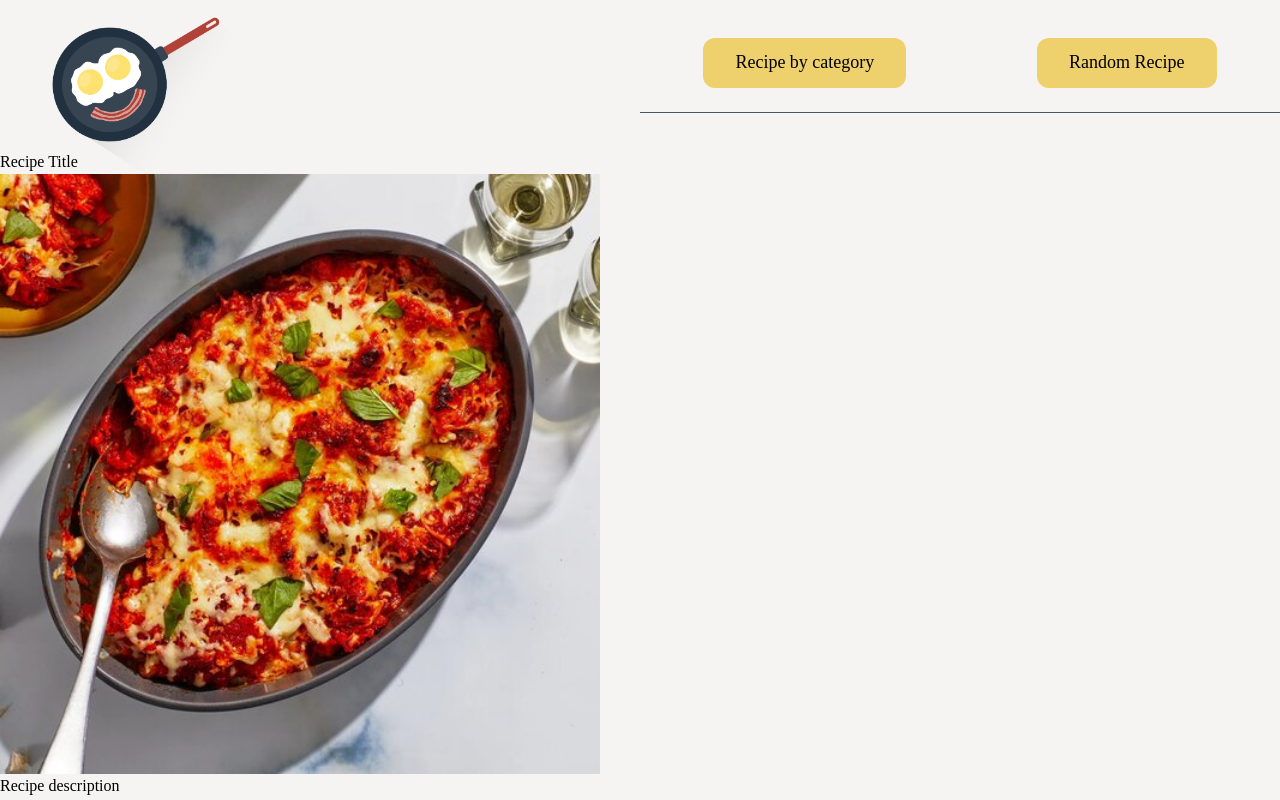
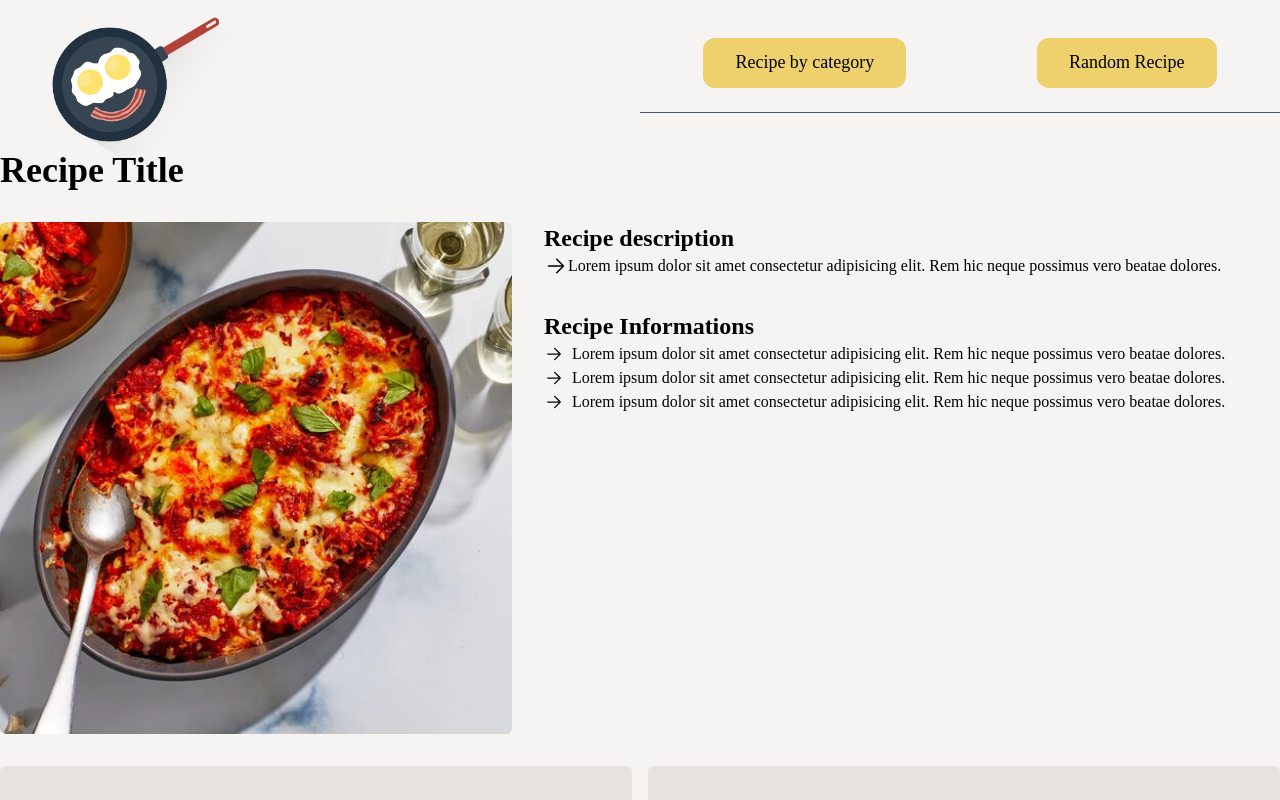
Before and after one commit to egidehirwa/iCook-frontend, a Next.js app: page /recipies/recipe in a window 1280 px wide. Built offline with nearby package versions, Linux system fonts and the light colour scheme.

Commit message:
SingleRecipe page development

```diff
--- /dev/null
+++ b/src/app/recipies/recipe/head.jsx
@@ -0,0 +1,10 @@
+export default function Head() {
+  return (
+    <>
+      <title>iCook Recipe</title>
+      <meta content="width=device-width, initial-scale=1" name="viewport" />
+      <meta name="description" content="Generated by create next app" />
+      <link rel="icon" href="/favicon.ico" />
+    </>
+  );
+}
--- a/src/app/recipies/recipe/page.jsx
+++ b/src/app/recipies/recipe/page.jsx
@@ -1,9 +1,32 @@
-import RecipeSingle from "@/components/recipe-single";
+import RecipeDescription from "@/components/recipeDescription";
+import RecipeInformations from "@/components/recipeInformations";
+import RecipeIngredients from "@/components/recipeIngredients";
+import RecipeInstructions from "@/components/recipeInstructions";
+import RecipeDetails from "@/components/recipeDetails";
+import RecipeThumbnail from "@/components/recipeThumbnail";
 
 export default function Recipe() {
   return (
-    <main>
-      <RecipeSingle />
+    <main className="container mx-auto">
+      <h1 className="text-4xl font-bold">Recipe Title</h1>
+      <div className="flex flex-row my-8">
+        <RecipeThumbnail />
+        <div>
+          <RecipeDescription />
+          <RecipeInformations />
+        </div>
+      </div>
+      <div className="flex flex-row gap-4 my-8">
+        <div className="w-1/2">
+          <RecipeIngredients />
+        </div>
+        <div className="w-1/2 ">
+          <RecipeDetails />
+        </div>
+      </div>
+      <div className="mb-12">
+        <RecipeInstructions />
+      </div>
     </main>
   );
 }
--- a/src/components/recipe-single.jsx
+++ /dev/null
@@ -1,34 +0,0 @@
-import Image from "next/image";
-import RecipeImage from "/src/public/recipe-single-image.jpg";
-import { ArrowSmallRightIcon } from "@heroicons/react/24/solid";
-
-export default function RecipeSingle() {
-  return (
-    <main className="container mx-auto">
-      <div>
-        <h1>Recipe Title</h1>
-        <div>
-          {/* Recipe Image */}
-          <Image src={RecipeImage} alt="image" width="600" height="600" />
-
-          <div>
-            {/* Recipe description */}
-            <div>
-              <h2>Recipe description</h2>
-              <div>
-                <ArrowSmallRightIcon className="h-6 w-6" />
-                <p>
-                  Lorem ipsum dolor sit amet consectetur adipisicing elit. Rem
-                  hic neque possimus vero beatae dolores.
-                </p>
-              </div>
-            </div>
-
-            {/* Recipe Information */}
-            <div></div>
-          </div>
-        </div>
-      </div>
-    </main>
-  );
-}
--- /dev/null
+++ b/src/components/recipeDescription.jsx
@@ -0,0 +1,16 @@
+import { ArrowSmallRightIcon } from "@heroicons/react/24/solid";
+
+export default function RecipeDescription() {
+  return (
+    <div className="px-8 mb-8">
+      <h2 className="text-2xl font-bold">Recipe description</h2>
+      <div className="flex flex-row">
+        <ArrowSmallRightIcon className="h-6 w-6" />
+        <p>
+          Lorem ipsum dolor sit amet consectetur adipisicing elit. Rem hic neque
+          possimus vero beatae dolores.
+        </p>
+      </div>
+    </div>
+  );
+}
--- /dev/null
+++ b/src/components/recipeDetails.jsx
@@ -0,0 +1,11 @@
+export default function RecipeDetails() {
+  return (
+    <div className="p-8 bg-grey rounded-md flex flex-col items-stretch">
+      <h2 className="text-2xl font-bold">More infos</h2>
+      <div className="mt-4">
+        <p>Time to prep : 35 minutes</p>
+        <p>Meal time : 15 minutes</p>
+      </div>
+    </div>
+  );
+}
--- /dev/null
+++ b/src/components/recipeInformations.jsx
@@ -0,0 +1,30 @@
+import { ArrowSmallRightIcon } from "@heroicons/react/24/solid";
+
+export default function RecipeInformations() {
+  return (
+    <div className="px-8">
+      <h2 className="text-2xl font-bold">Recipe Informations</h2>
+      <div className="flex flex-row gap-2 items-center">
+        <ArrowSmallRightIcon className="h-5 w-5" />
+        <p>
+          Lorem ipsum dolor sit amet consectetur adipisicing elit. Rem hic neque
+          possimus vero beatae dolores.
+        </p>
+      </div>
+      <div className="flex flex-row gap-2 items-center">
+        <ArrowSmallRightIcon className="h-5 w-5" />
+        <p>
+          Lorem ipsum dolor sit amet consectetur adipisicing elit. Rem hic neque
+          possimus vero beatae dolores.
+        </p>
+      </div>
+      <div className="flex flex-row gap-2 items-center">
+        <ArrowSmallRightIcon className="h-5 w-5" />
+        <p>
+          Lorem ipsum dolor sit amet consectetur adipisicing elit. Rem hic neque
+          possimus vero beatae dolores.
+        </p>
+      </div>
+    </div>
+  );
+}
--- /dev/null
+++ b/src/components/recipeIngredients.jsx
@@ -0,0 +1,23 @@
+import { ArrowSmallRightIcon } from "@heroicons/react/24/solid";
+
+export default function RecipeIngredients() {
+  return (
+    <div className="p-8 bg-grey rounded-md">
+      <h2 className="text-2xl font-bold">Recipe Ingredients</h2>
+      <div className="mt-4">
+        <div className="flex flex-row gap-2">
+          <ArrowSmallRightIcon className="h-5 w-5" />
+          <p>Pizza</p>
+        </div>
+        <div className="flex flex-row gap-2">
+          <ArrowSmallRightIcon className="h-5 w-5" />
+          <p>Pizza</p>
+        </div>
+        <div className="flex flex-row gap-2">
+          <ArrowSmallRightIcon className="h-5 w-5" />
+          <p>Pizza</p>
+        </div>
+      </div>
+    </div>
+  );
+}
--- /dev/null
+++ b/src/components/recipeInstructions.jsx
@@ -0,0 +1,27 @@
+export default function RecipeInstructions() {
+  return (
+    <div>
+      <h2 className="text-2xl font-bold">Instructions :</h2>
+      <div className="flex flex-col gap-2 mt-4">
+        <div className="flex flex-row gap-2 items-center">
+          <div className="p-4 rounded-full bg-grey flex items-center justify-center shrink w-8 h-8">
+            <p>1</p>
+          </div>
+          <p>Prepare all the ingredients first of all.</p>
+        </div>
+        <div className="flex flex-row gap-2 items-center">
+          <div className="p-4 rounded-full bg-grey flex items-center justify-center shrink w-8 h-8">
+            <p>2</p>
+          </div>
+          <p>Prepare all the ingredients first of all.</p>
+        </div>
+        <div className="flex flex-row gap-2 items-center">
+          <div className="p-4 rounded-full bg-grey flex items-center justify-center shrink w-8 h-8">
+            <p>3</p>
+          </div>
+          <p>Prepare all the ingredients first of all.</p>
+        </div>
+      </div>
+    </div>
+  );
+}
--- /dev/null
+++ b/src/components/recipeThumbnail.jsx
@@ -0,0 +1,14 @@
+import Image from "next/image";
+import RecipeImage from "/src/public/recipe-single-image.jpg";
+
+export default function RecipeThumbnail() {
+  return (
+    <Image
+      src={RecipeImage}
+      alt="image"
+      width="200"
+      height="200"
+      className="w-2/5 rounded-md"
+    />
+  );
+}
```
